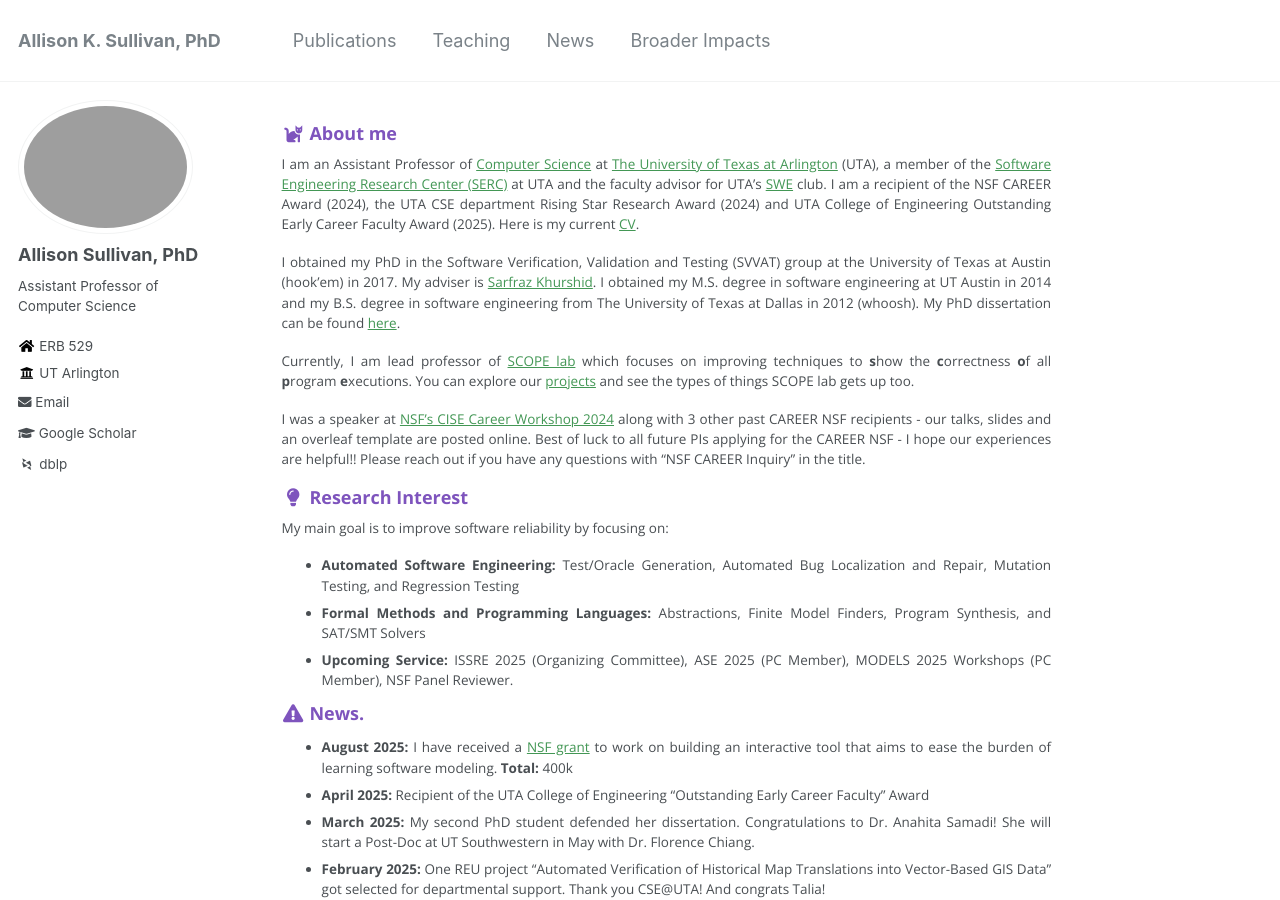
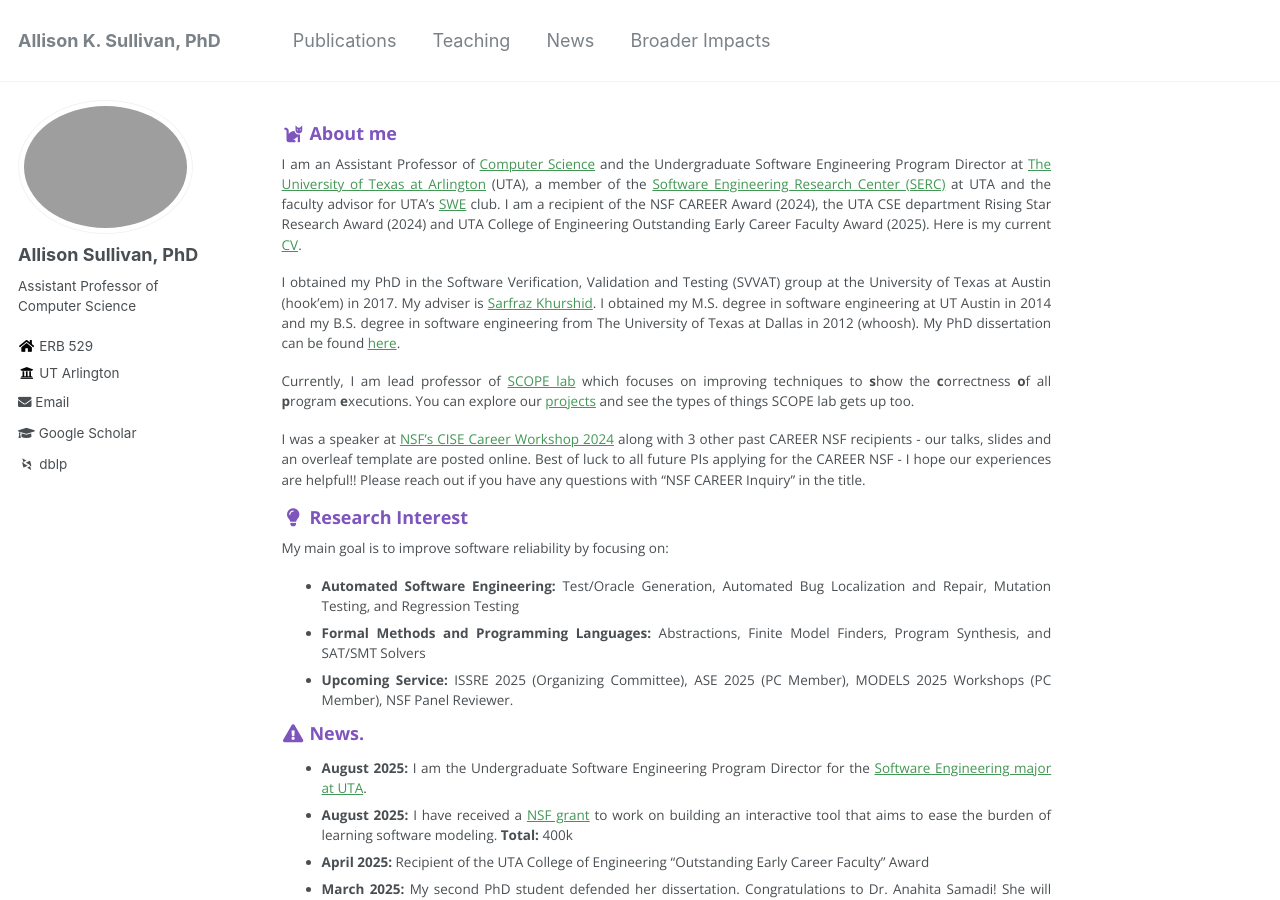
Before and after one commit to Allisonius/allisonius.github.io, a Jekyll site: the page built from _pages/about.md, in a window 1280 px wide and 900 px high. Built offline with Jekyll 4.4.1, drawn with Linux system fonts in a browser that asks for light colours; some web fonts are replaced.

Commit message:
Update about.md

```diff
--- a/_pages/about.md
+++ b/_pages/about.md
@@ -10,7 +10,7 @@ redirect_from:
 
 ### <i class="fa fa-fw fa-cat" aria-hidden="true"></i> About me
 
-I am an Assistant Professor of [Computer Science](https://www.uta.edu/academics/schools-colleges/engineering/academics/departments/cse) at [The University of Texas at Arlington](https://www.uta.edu/) (UTA), a member of the [Software Engineering Research Center (SERC)](https://se-research-center.uta.edu/) at UTA and the faculty advisor for UTA's [SWE](https://swe.org/) club. I am a recipient of the NSF CAREER Award (2024), the UTA CSE department Rising Star Research Award (2024) and UTA College of Engineering Outstanding Early Career Faculty Award (2025). Here is my current [CV](/files/ASullivan_CV.pdf).
+I am an Assistant Professor of [Computer Science](https://www.uta.edu/academics/schools-colleges/engineering/academics/departments/cse) and the Undergraduate Software Engineering Program Director at [The University of Texas at Arlington](https://www.uta.edu/) (UTA), a member of the [Software Engineering Research Center (SERC)](https://se-research-center.uta.edu/) at UTA and the faculty advisor for UTA's [SWE](https://swe.org/) club. I am a recipient of the NSF CAREER Award (2024), the UTA CSE department Rising Star Research Award (2024) and UTA College of Engineering Outstanding Early Career Faculty Award (2025). Here is my current [CV](/files/ASullivan_CV.pdf).
 
 I obtained my PhD in the Software Verification, Validation and Testing (SVVAT) group at the University of Texas at Austin (hook'em) in 2017. My adviser is [Sarfraz Khurshid](https://users.ece.utexas.edu/~khurshid/). I obtained my M.S. degree in software engineering at UT Austin in 2014 and my B.S. degree in software engineering from The University of Texas at Dallas in 2012 (whoosh). My PhD dissertation can be found [here](files/dissertation.pdf).
 
@@ -27,6 +27,7 @@ My main goal is to improve software reliability by focusing on:
 
 ### <i class="fa fa-fw fa-exclamation-triangle" aria-hidden="true"></i> News.
 
+* **August 2025:** I am the Undergraduate Software Engineering Program Director for the [Software Engineering major at UTA](https://www.uta.edu/academics/programs/software-engineering-bs?level=ug&program=softeng).
 * **August 2025:** I have received a [NSF grant](https://www.nsf.gov/awardsearch/showAward?AWD_ID=2517621&HistoricalAwards=false) to work on building an interactive tool that aims to ease the burden of learning software modeling. **Total:** 400k
 * **April 2025:** Recipient of the UTA College of Engineering "Outstanding Early Career Faculty" Award
 * **March 2025:** My second PhD student defended her dissertation. Congratulations to Dr. Anahita Samadi! She will start a Post-Doc at UT Southwestern in May with Dr. Florence Chiang.
```
